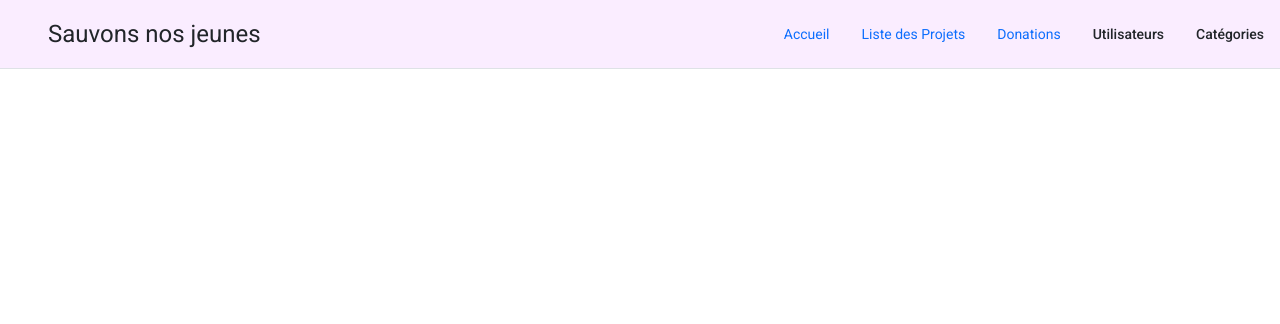
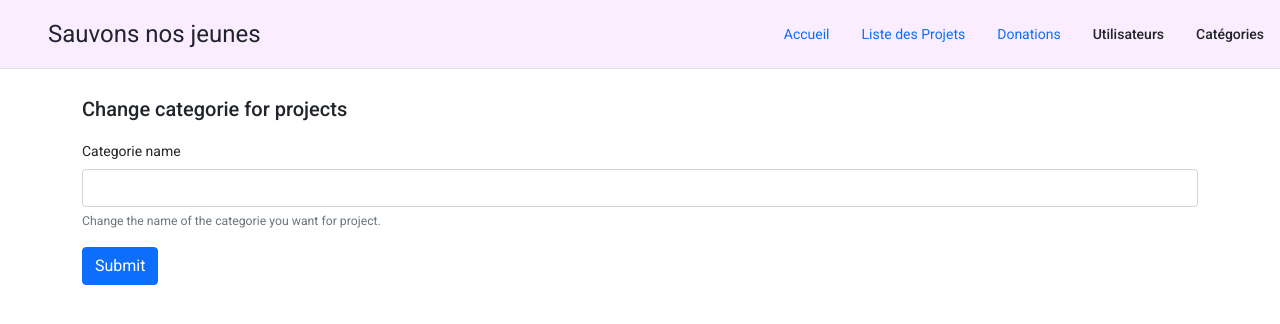
Before and after one commit to Gedev/snj-front, an Angular app: page /updateCategorie in a window 1280 px wide. Before the commit this address led to /. Shown: the top 324 px of the page. Built offline with nearby package versions, Linux system fonts and the light colour scheme.

Commit message:
update category add component and update app module

```diff
--- a/src/app/app-routing.module.ts
+++ b/src/app/app-routing.module.ts
@@ -5,13 +5,15 @@ import {UserComponent} from "./components/user/user.component";
 import {DonationComponent} from "./components/donation/donation.component";
 import {AddCategorieComponent} from "./components/add-categorie/add-categorie.component";
 import {CategorieComponent} from "./components/categorie/categorie.component";
+import {UpdateCategorieComponent} from "./components/update-categorie/update-categorie.component";
 
 const routes: Routes = [
   { path: '', component: HomepageComponent },
   { path: 'user', component: UserComponent },
   { path: 'donation', component: DonationComponent},
-  { path: 'categorie', component: CategorieComponent },
-  { path: 'addCategorie', component: AddCategorieComponent },
+   { path: 'categorie', component: CategorieComponent },
+   { path: 'addCategorie', component: AddCategorieComponent },
+  { path: 'updateCategorie', component: UpdateCategorieComponent }
 ];
 
 @NgModule({
--- a/src/app/app.module.ts
+++ b/src/app/app.module.ts
@@ -6,11 +6,12 @@ import { AppComponent } from './app.component';
 import { HomepageComponent } from './components/homepage/homepage.component';
 import { UserComponent } from './components/user/user.component';
 import {HttpClientModule} from "@angular/common/http";
+import { CategorieComponent } from './components/categorie/categorie.component';
+import { AddCategorieComponent } from './components/add-categorie/add-categorie.component';
 import {ReactiveFormsModule} from "@angular/forms";
 import { FontAwesomeModule } from '@fortawesome/angular-fontawesome';
 import { DonationComponent } from './components/donation/donation.component';
-import {CategorieComponent} from "./components/categorie/categorie.component";
-import {AddCategorieComponent} from "./components/add-categorie/add-categorie.component";
+import { UpdateCategorieComponent } from './components/update-categorie/update-categorie.component';
 import { BrowserAnimationsModule } from '@angular/platform-browser/animations';
 import { MainNavigationComponent } from './components/main-navigation/main-navigation.component';
 import {MatMenuModule} from "@angular/material/menu";
@@ -23,6 +24,7 @@ import {MatButtonModule} from "@angular/material/button";
     HomepageComponent,
     UserComponent,
     DonationComponent,
+    UpdateCategorieComponent,
     CategorieComponent,
     AddCategorieComponent,
     MainNavigationComponent
--- /dev/null
+++ b/src/app/components/update-categorie/update-categorie.component.html
@@ -0,0 +1,10 @@
+<form [formGroup]="categorieFormGroup" (ngSubmit)="updateCategorie()">
+  <h2>Change categorie for projects</h2>
+  <div class="mb-3">
+    <label for="InputName" class="form-label">Categorie name</label>
+    <input type="text" class="form-control" id="InputName" aria-describedby="nameHelp" formControlName="name">
+    <div id="nameHelp" class="form-text">Change the name of the categorie you want for project.</div>
+  </div>
+
+  <button type="submit" class="btn btn-primary">Submit</button>
+</form>
--- /dev/null
+++ b/src/app/components/update-categorie/update-categorie.component.ts
@@ -0,0 +1,38 @@
+import { Component, OnInit } from '@angular/core';
+import {FormBuilder, FormControl, FormGroup, Validators} from "@angular/forms";
+import {CategorieService} from "../../services/categorie.service";
+import {Router} from "@angular/router";
+
+@Component({
+  selector: 'app-update-categorie',
+  templateUrl: './update-categorie.component.html',
+  styleUrls: ['./update-categorie.component.scss']
+})
+export class UpdateCategorieComponent implements OnInit {
+
+  categorieFormGroup : FormGroup;
+  constructor(
+    private _sServ:CategorieService,
+    private route:Router,
+    builer:FormBuilder) {
+    this.categorieFormGroup=builer.group({
+      'name':new FormControl(null,[Validators.minLength(2),Validators.required])
+    });
+  }
+
+  ngOnInit(): void {
+  }
+  updateCategorie(){
+    if(this.categorieFormGroup.valid){
+      const cat = this.categorieFormGroup.value;
+      this._sServ.updateCategorie({
+        name:cat.name
+      })
+        .subscribe({
+          next:(inserted)=>{
+            this.route.navigate(['/categorie']);
+          },
+          error:(error)=>{console.log(error);} });
+    }
+  }
+}
--- a/src/app/services/categorie.service.ts
+++ b/src/app/services/categorie.service.ts
@@ -17,4 +17,7 @@ export class CategorieService {
   postCategorie(toPost: CategorieForm): Observable<Categorie> {
     return this._client.post(this._apiURL, toPost) as Observable<Categorie>;
   }
+  updateCategorie(toPost: CategorieForm): Observable<Categorie> {
+    return this._client.patch(this._apiURL+"/update", toPost) as Observable<Categorie>;
+  }
 }
```
Also changed, not shown: src/app/components/update-categorie/update-categorie.component.scss (added), 1 other file (tests, documents, lock files or other folders).
